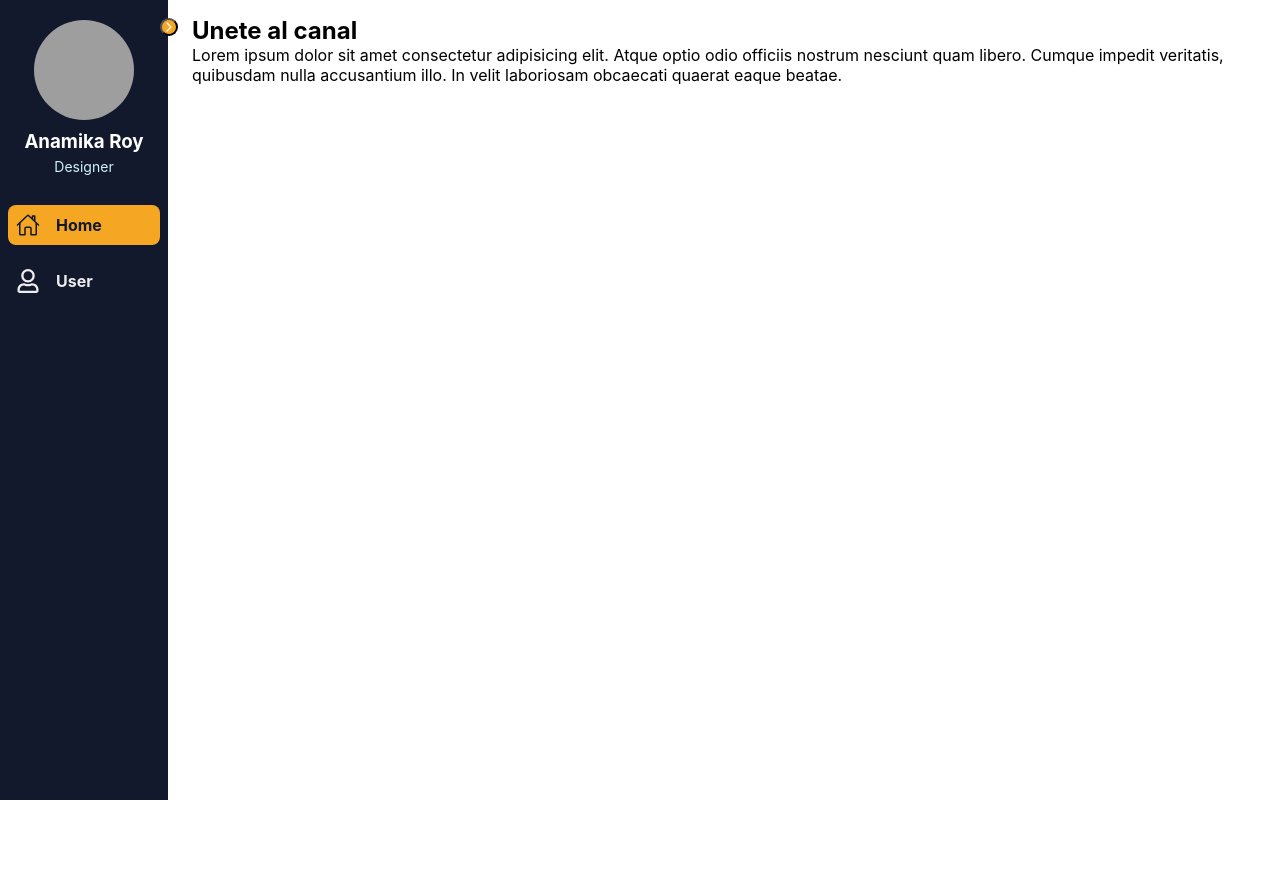
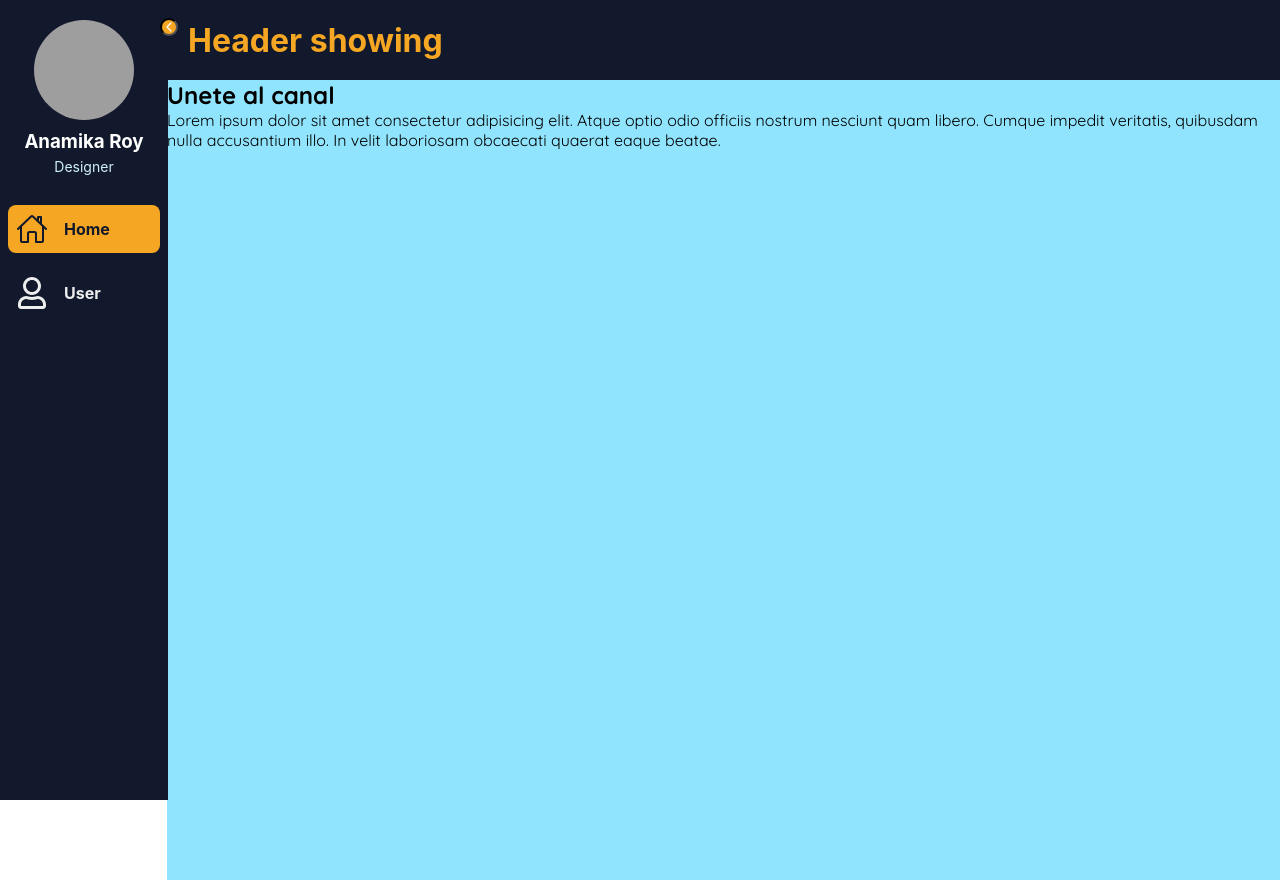
Before and after one commit to uttom41/sidebar_a, a React (Create React App) app: page /support in a window 1280 px wide. Both pictures are taken after a click on the button 56 px from the left and 26 px from the top of the page. Before the commit the page ends 800 px from the top, so only its background shows below. Built offline with nearby package versions, Linux system fonts and the light colour scheme; grey boxes are pictures that could not be loaded.

Commit message:
sidebar design

```diff
--- a/package.json
+++ b/package.json
@@ -3,6 +3,7 @@
   "version": "0.1.0",
   "private": true,
   "dependencies": {
+    "@babel/plugin-proposal-private-property-in-object": "^7.21.11",
     "@testing-library/jest-dom": "^5.17.0",
     "@testing-library/react": "^13.4.0",
     "@testing-library/user-event": "^13.5.0",
--- a/src/component/sidebar.css
+++ b/src/component/sidebar.css
@@ -43,11 +43,63 @@
   transition: .5s;
 }
 
+.header {
+  position: fixed;
+  top: 0;
+  left: 53px;
+  width: 100%;
+  height: 80px;
+  align-content: center;
+  z-index: var(--z-fixed);
+  background-color: var(--first-color);
+  -webkit-transition: .5s;
+  transition: .5s;
+}
+
+.expanderHeader {
+  position: fixed;
+  top: 0;
+  left: 168px;
+  width: 100%;
+  height: 80px;
+  align-content: center;
+  z-index: var(--z-fixed);
+  background-color: var(--first-color);
+  -webkit-transition: .5s;
+  transition: .5s;
+}
+.expanderHeader h1 {
+  font-size: 2rem;
+  font-weight: 700;
+  align-items: center;
+  margin-left: 20px;
+  color: var(--second-color);
+}
+.header h1 {
+  font-size: 2rem;
+  font-weight: 700;
+  align-self: center;
+  margin-left: 20px;
+  color: var(--second-color);
+}
+
+.widgetBody{
+  position: relative;
+  margin-top: 64px;
+  margin-left: -25px;
+  font-family: var(--body-font);
+  background-color: rgb(145, 228, 253);
+  -webkit-transition: .5s;
+  transition: .5s;
+ height: 100vh;
+
+}
+
 /*Active links menu*/
 .active {
   background-color: var(--second-color);
   color: var(--first-color);
-
+  text-decoration: none;
   display: -webkit-box;
   display: -ms-flexbox;
   display: flex;
@@ -70,10 +122,6 @@ ul, li {
   margin: 0;
   padding: 0;
   list-style: none;
-}
-
-a {
-  text-decoration: none;
 }
 
 /*=====  NAV =====*/
@@ -110,43 +158,40 @@ a {
   text-align: center;
 }
 
- .profile img{
+ .profilePic{
   display: block;
   width: 100px;
   height: 100px;
   border-radius: 50%;
   margin: 0 auto;
+  -webkit-transition: .5s;
+  transition: .5s;
 }
+.profilePicExpend{
+  display: block;
+  width: 40px;
+  height: 40px;
+  border-radius: 50%;
+  margin: 0 auto;
+  -webkit-transition: .5s;
+  transition: .5s;
+}
+
 
  .profile h3{
   color: #ffffff;
   margin: 10px 0 5px;
+  -webkit-transition: .5s;
+  transition: .5s;
 }
 
  .profile p{
   color: rgb(206, 240, 253);
   font-size: 14px;
+  -webkit-transition: .5s;
+  transition: .5s;
 }
 
-.nav__logo {
-  display: -webkit-box;
-  display: -ms-flexbox;
-  display: flex;
-  -webkit-box-align: center;
-      -ms-flex-align: center;
-          align-items: center;
-  margin-bottom: 2rem;
-  padding: 0 .5rem;
-}
-
-.nav__logo-icon {
-  margin-right: 1.2rem;
-}
-
-.nav__logo-text {
-  color: var(--white-color);
-  font-weight: 700;
-}
 
 .nav__toggle {
   position: absolute;
@@ -176,6 +221,7 @@ a {
   display: -webkit-box;
   display: -ms-flexbox;
   display: flex;
+  text-decoration: none;
   -webkit-box-align: center;
       -ms-flex-align: center;
           align-items: center;
@@ -197,8 +243,15 @@ a {
   margin-right: 1rem;
 }
 
+.nav__icon_small {
+  font-size: 1.5rem;
+  align-items: center;
+}
+
 .nav__text {
   font-weight: 700;
+  -webkit-transition: .3s;
+  transition: .3s;
 }
 
 /*Show menu*/
--- a/src/component/sidebar.js
+++ b/src/component/sidebar.js
@@ -26,39 +26,55 @@ const Sidebar = () => {
 
 	return (
 		<div className={(sidebar ? 'expander' : 'navBody')}>
+			<div className={(sidebar ? 'expanderHeader' : 'header')}>
+				<h1>Header showing</h1>
+			</div>
 			<div className={'l-navbar ' + (sidebar ? 'show' : 'undefined')} >
 				<nav className="nav">
 					<div>
 						<div class="profile">
-							<img src="https://1.bp.blogspot.com/-vhmWFWO2r8U/YLjr2A57toI/AAAAAAAACO4/0GBonlEZPmAiQW4uvkCTm5LvlJVd_-l_wCNcBGAsYHQ/s16000/team-1-2.jpg" alt="profile_picture"/>
-							<h3>Anamika Roy</h3>
-							<p>Designer</p>
+							<img className= {sidebar? "profilePic": "profilePicExpend"} src="https://1.bp.blogspot.com/-vhmWFWO2r8U/YLjr2A57toI/AAAAAAAACO4/0GBonlEZPmAiQW4uvkCTm5LvlJVd_-l_wCNcBGAsYHQ/s16000/team-1-2.jpg" alt="profile_picture"/>
+							 <h3 style={{
+								visibility: sidebar ? 'visible' : 'hidden',
+								opacity: sidebar ? 1 : 0,
+								transition: 'visibility 0s linear 0.33s, opacity 0.33s linear'
+								}}>Anamika Roy
+							</h3>
+							<p  style={{
+								visibility: sidebar ? 'visible' : 'hidden',
+								opacity: sidebar ? 1 : 0,
+								transition: 'visibility 0s linear 0.33s, opacity 0.33s linear'
+								}}>Designer
+							</p>
 						</div>
 
-						<button onClick={showSidebar} className="nav__toggle">
+						<button onClick={showSidebar} className="nav__toggle rotate" >
        						<ArrowIcon style={{ color: 'white', fontSize: '24px' }}  />
      					</button>
 
 						<ul sidebar={sidebar} class="nav__list">
 
-                        <a href="#" className={((isActiveNave === "home") ? 'active' : 'nav__link')} onClick={ () =>setNavName("home")}>
-                            <IoHomeOutline class='bx bx-grid-alt nav__icon' />
-                            <span class="nav__text">Home</span>
-                        </a>
-                        <a href="#" className={((isActiveNave === "user") ? 'active' : 'nav__link')} onClick={() =>setNavName("user")}>
-                            <FaRegUser class='bx bx-user nav__icon' />
-                            <span class="nav__text">User</span>
-                        </a>
-                    </ul>
+							<Link  className={((isActiveNave === "home") ? 'active' : 'nav__link')} onClick={ () =>setNavName("home")}>
+								<IoHomeOutline className={sidebar ? 'nav__icon':' nav__icon_small'} size={32}/>
+								{sidebar && <span className="nav__text">Home</span>}
+							</Link>
+							<Link className={((isActiveNave === "user") ? 'active' : 'nav__link')} onClick={() =>setNavName("user")}>
+								<FaRegUser className= {sidebar ? 'nav__icon':' nav__icon_small'} size={32}/>
+								{sidebar &&<span className="nav__text">User</span>}
+							</Link>
+                    	</ul>
 					</div>
 				</nav>
+
+			</div>
+			<div className="widgetBody">
+				<h2>Unete al canal</h2>
+				<p>Lorem ipsum dolor sit amet consectetur adipisicing elit.
+				Atque optio odio officiis nostrum nesciunt quam libero.
+				Cumque impedit veritatis, quibusdam nulla accusantium illo.
+				In velit laboriosam obcaecati quaerat eaque beatae.</p>
 			</div>
 
-			<h2>Unete al canal</h2>
-        	<p>Lorem ipsum dolor sit amet consectetur adipisicing elit.
-            Atque optio odio officiis nostrum nesciunt quam libero.
-            Cumque impedit veritatis, quibusdam nulla accusantium illo.
-            In velit laboriosam obcaecati quaerat eaque beatae.</p>
 		</div>
 	);
 };
```
Also changed, not shown: 1 other file (tests, documents, lock files or other folders).
